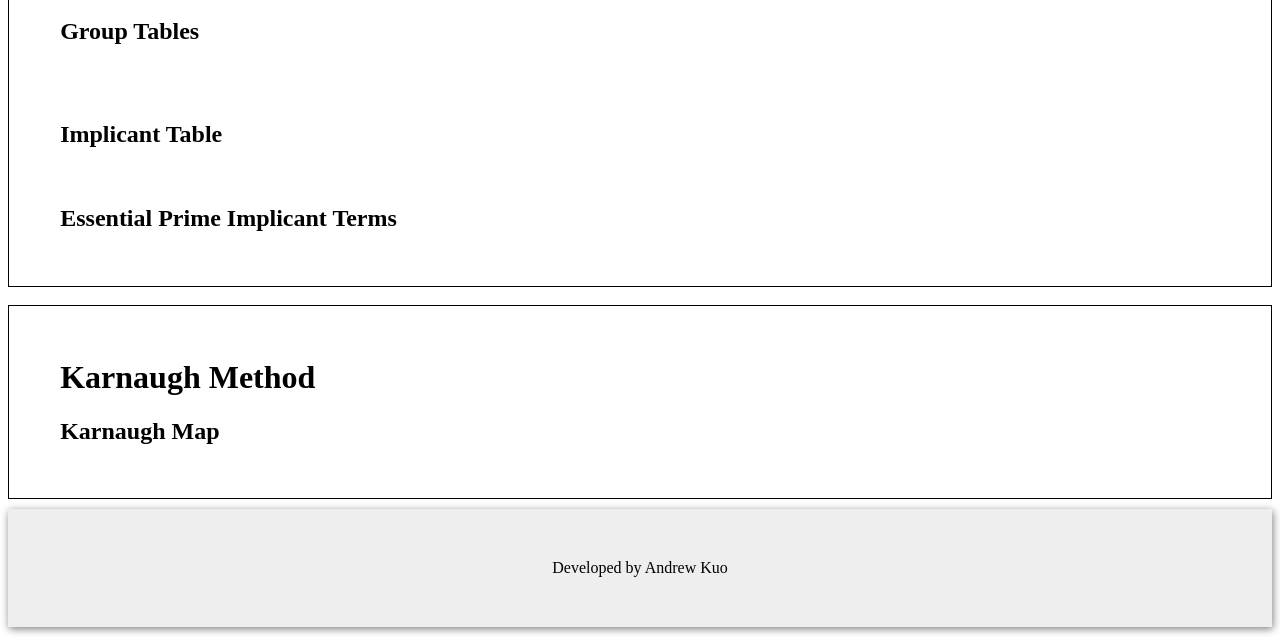
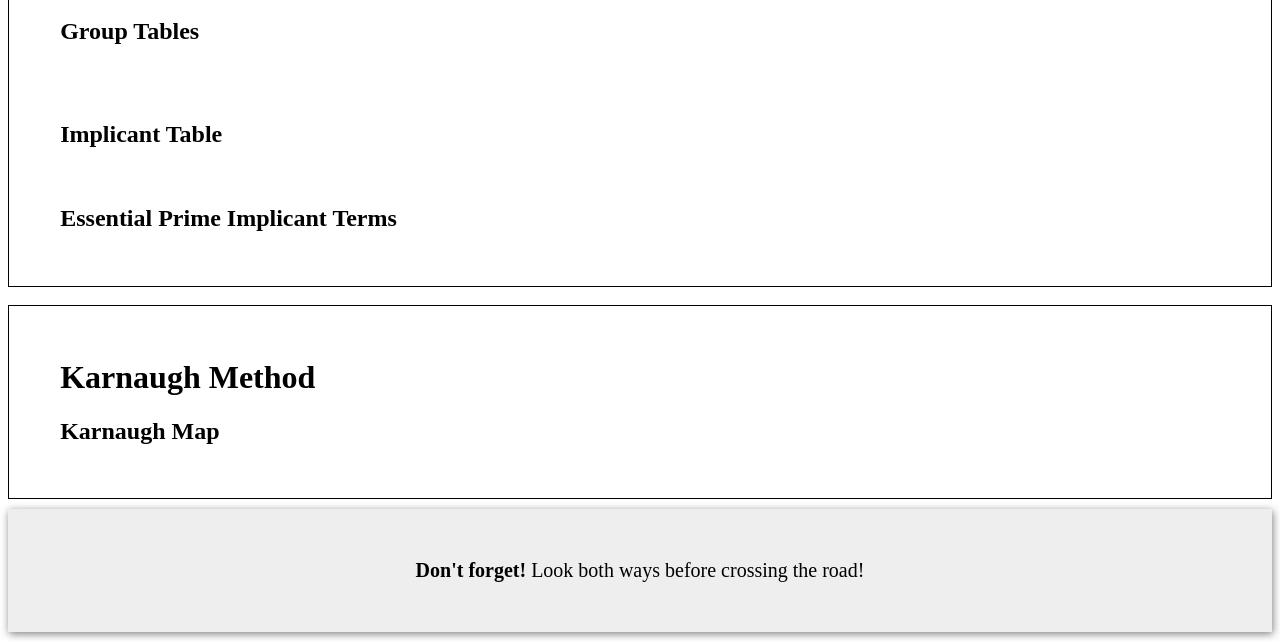
Before and after one commit to andykuo1/bool-min, a plain HTML site: page index.html in a window 1280 px wide. Shown: the part 582-1224 px from the top of the page. Drawn offline with nearby package versions, Linux system fonts and the light colour scheme.

Commit message:
Added PSA Road Crossing

```diff
--- a/index.html
+++ b/index.html
@@ -229,7 +229,11 @@
     <h1 id="solution" style="text-align: center"></h1>
   </div>
 
-  <footer style="text-align: center">Developed by Andrew Kuo</footer>
+  <footer style="text-align: center">
+    <b>Don't forget!</b> Look both ways before crossing the road!
+    <div style="display: none" id="author">
+      Developed by Andrew Kuo :)
+    </div>
+  </footer>
 </body>
-
 </html>
--- a/style.css
+++ b/style.css
@@ -37,6 +37,11 @@ header, footer
   box-shadow: 1px 2px 8px rgba(0, 0, 0, .5);
 }
 
+footer
+{
+  font-size: 20px;
+}
+
 input, .input {
   display: inline-block;
   font-size: 20px;
```
